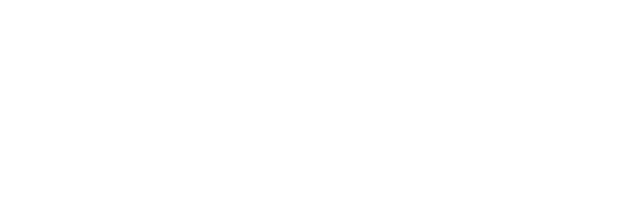
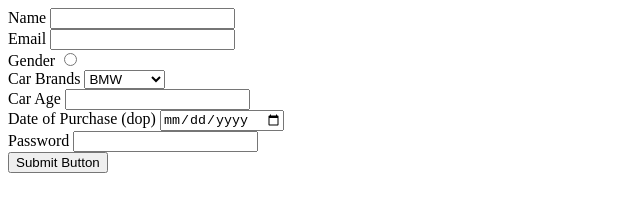
Before and after one commit to acciojob/car-insurance-form-kittu2karthik, a website: page main.html in a window 1280 px wide. Shown: the whole page, without its empty margins (0-640 px from the left). Drawn offline with Linux system fonts and the light colour scheme.

Commit message:
created a submission

```diff
--- a/main.html
+++ b/main.html
@@ -8,6 +8,43 @@
 
 <body>
 	<!-- the entire body must be written by student -->
+	<form method='post'>
+		<div>
+			<label for='name'>Name</label>
+			<input type='text' id='name' required/>
+		</div>
+		<div>
+			<label for='email'>Email</label>
+			<input type='email' id='email' required/>
+		</div>
+		<div>
+			<label >Gender</label>
+			<input type='radio' name='gender' required />
+		</div>
+		<div>
+			<label for='cars'>Car Brands</label>
+			<select id='cars'>
+				<option id='cars'>BMW</option>
+				<option id='cars'>Audi</option>
+				<option is='cars'>Mercedez</option>
+			</select>
+		</div>
+		<div>
+			<label for='carage'>Car Age </label>
+			<input type='number' id='carage' required />
+		</div>
+		<div>
+			<label for='dop' >Date of Purchase (dop)</label>
+			<input type='date' id='drop' required/>
+		</div>
+		<div>
+			<label for='password'>Password</label>
+			<input type='password' id='password' />
+		</div>
+
+		<button type='submit'>Submit Button</button>
+
+	</form>
     <script type="text/javascript" src="./script.js">
 </script>
 
```
